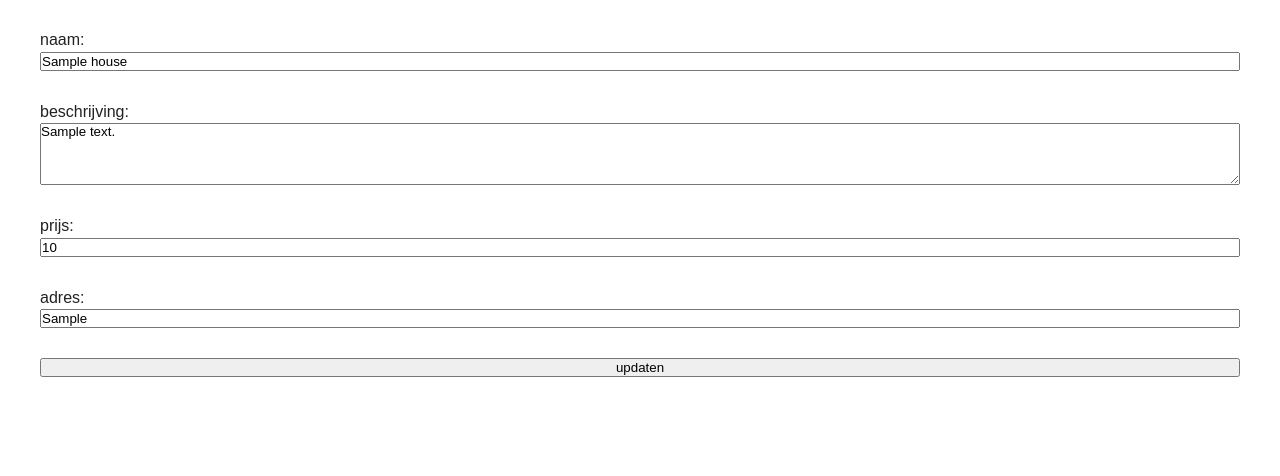
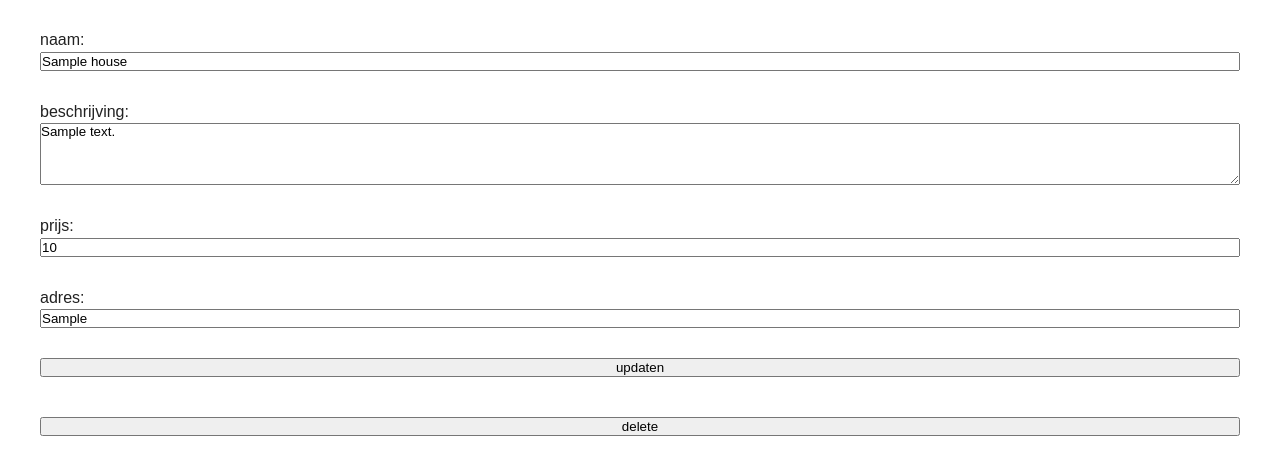
Before and after one commit to JorisdeVos/Reserveren, a PHP site: page /reserveren/admin/edit.php?id=1 in a window 1280 px wide. Shown: the part 515-991 px from the top of the page. Before the commit the page ends 892 px from the top, so only its background shows below. Run offline with PHP 8.4, Linux system fonts and the light colour scheme; tables that the repository leaves empty or names only in its code hold one stand-in row (values such as "Sample post"); grey boxes marked "Sample" are stand-in pictures.

Commit message:
added delete button

```diff
--- a/admin/edit.php
+++ b/admin/edit.php
@@ -58,6 +58,13 @@ session_start();
                     </div>
                 </div>
             </form>
+            <form action="../backend/tasksController.php" method="POST">
+                <div class="editForm">
+                    <input type="hidden" name="action" value="delete">
+                    <input type="hidden" name="id" value="<?php echo $id; ?>">
+                    <input type="submit" value="delete">
+                </div>
+            </form>
         <?php endforeach; ?>
     </main>
     <footer>
```
